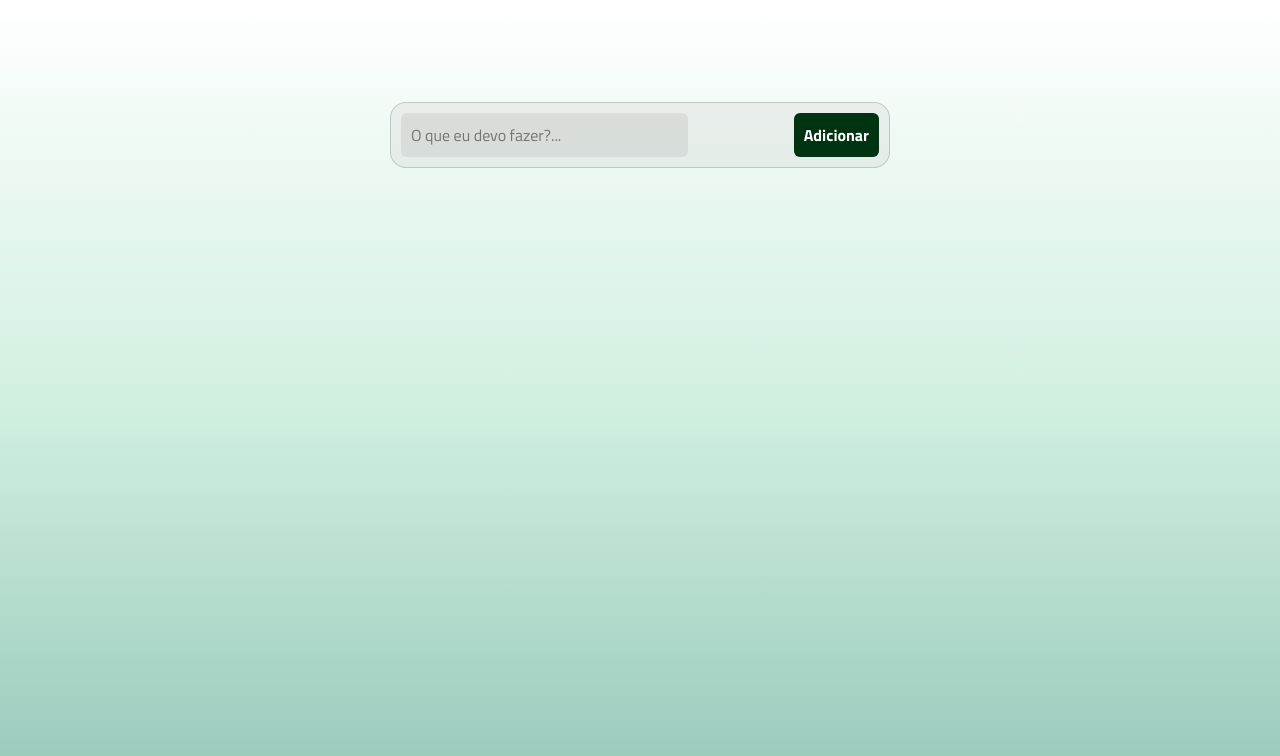
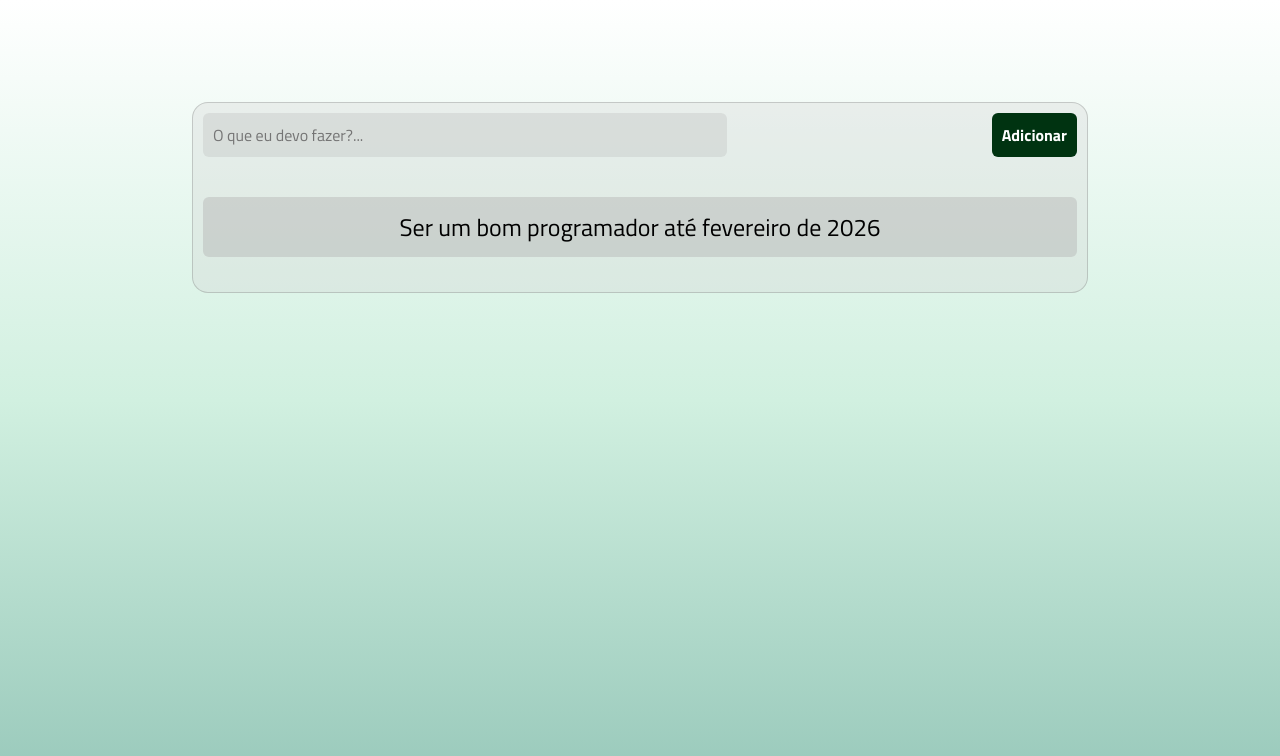
Before and after one commit to renn1805/To-Do-list, a plain HTML site: page index.html in a window 1280 px wide. Drawn offline with Linux system fonts and the light colour scheme.

Commit message:
create list task

```diff
--- a/css/style.css
+++ b/css/style.css
@@ -14,11 +14,10 @@ body {
 main.conteiner {
     background-color: #d1d1d14f;
     border: 1px solid #64646446;
-    width: 500px;
+    width: 70%;
     margin-inline: auto;
     padding: 10px;
     border-radius: 1pc;
-    color: #A59783;
 }
 
 input.input-task {
@@ -46,3 +45,40 @@ button.button-add-task:hover {
     opacity: 0.7;
     cursor: pointer;
 }
+
+ul.list-task {
+    margin-top: 40px;
+}
+
+li.task {
+    background: #b3b3b371;
+    display: flex;
+    align-items: center;
+    justify-content: space-between;
+    padding: 10px;
+    min-height: 60px;
+    border-radius: 6px;
+    margin-bottom: 25px;
+    gap: 10px;
+}
+
+
+li.task button {
+    background: none;
+    border: none;
+    /* border: 1px solid tomato; */
+    padding: 0;
+    height: 40px;
+    width: 40px;
+}
+
+li.task img {
+    height: 40px;
+    opacity: 0;
+    /* border: 1px solid tomato; */
+    transition: opacity 0.5s ease-in-out;
+}
+
+li.task:hover img {
+    opacity: 1;
+}
--- a/index.html
+++ b/index.html
@@ -7,8 +7,8 @@
 
     <title>To Do list personal</title>
 
-    <link rel="stylesheet" href="css/style.css">
-    <link rel="stylesheet" href="css/fonts.css">
+    <link rel="stylesheet" href="css/style.css" />
+    <link rel="stylesheet" href="css/fonts.css" />
 </head>
 
 <body>
@@ -17,6 +17,22 @@
 
         <button class="button-add-task">Adicionar</button>
 
+        <ul class="list-task">
+            <li class="task">
+
+                <button class="check">
+                    <img src="img/icon-check.png" alt="concuir task" />
+                </button>
+
+                <h2 class="titulo-task">Ser um bom programador até fevereiro de 2026</h2>
+
+                <button class="trash">
+                    <img src="img/icon-trash.png" alt="" />
+                </button>
+
+            </li>
+        </ul>
+
     </main>
 </body>
 <script src="js/app.js"></script>
```
Also changed, not shown: img/icon-check.png (added), img/icon-trash.png (added).
